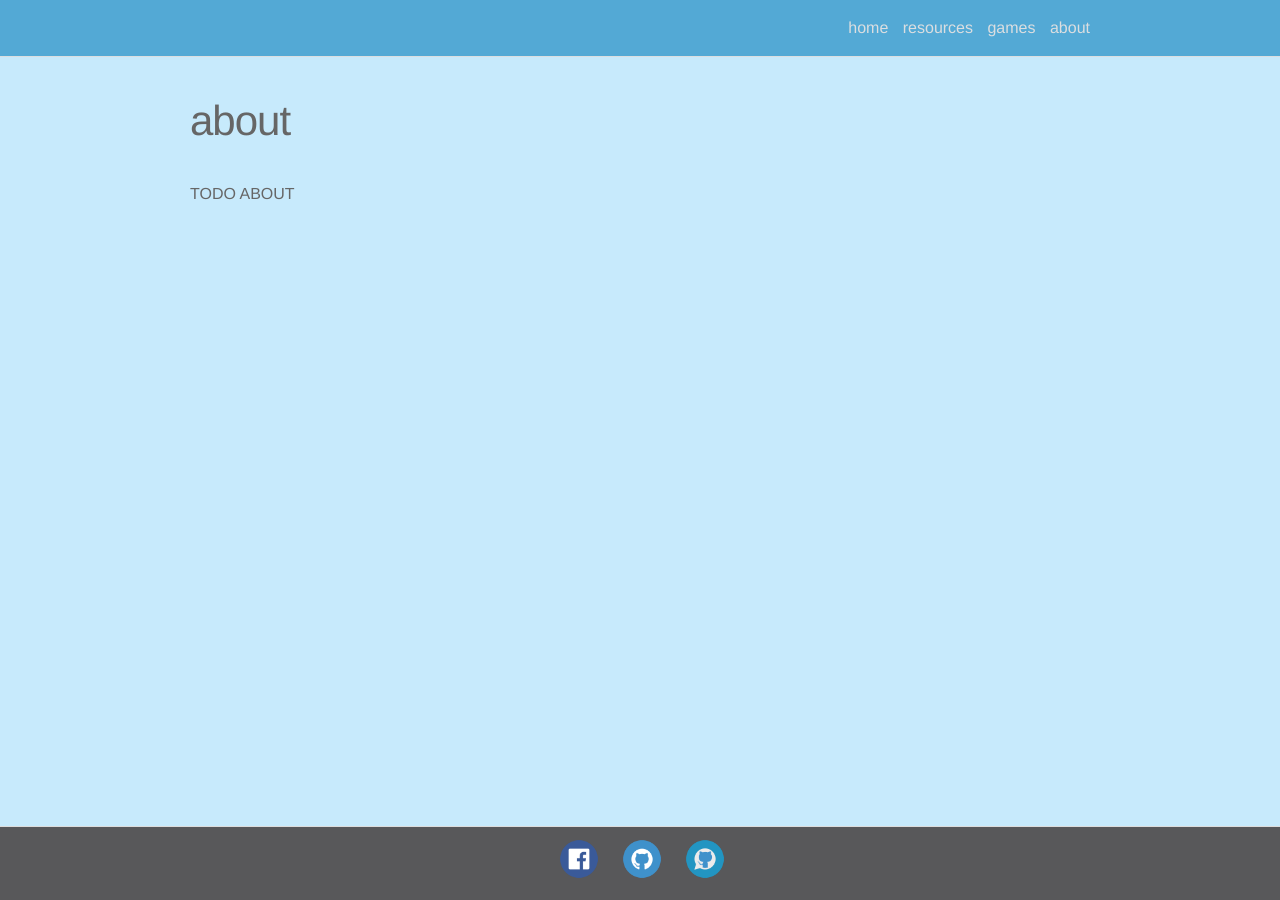
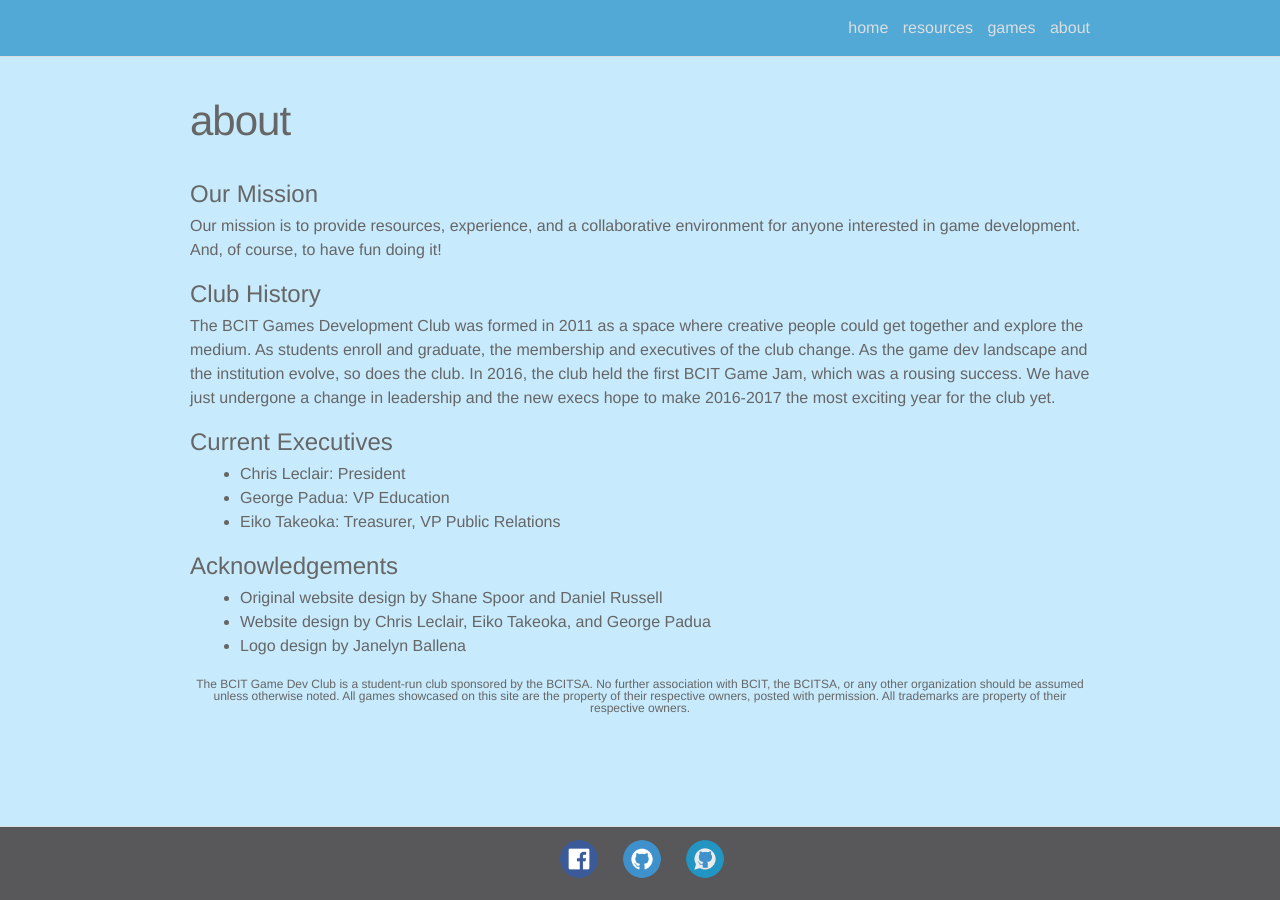
Before and after one commit to BCIT-GameDevClub/BCITOldWebsite, a Jekyll site: the page built from about.html, in a window 1280 px wide. Built offline with Jekyll 4.4.1, drawn with Linux system fonts in a browser that asks for light colours; nearby versions of some CDN libraries.

Commit message:
about page content

```diff
--- a/_sass/_layout.scss
+++ b/_sass/_layout.scss
@@ -434,6 +434,7 @@
 .gdc-fineprint {
     text-align: center;
     font-size: 0.75em;
+    line-height: 1em;
 }
 
 .gdc-resources-toplevel {
@@ -467,3 +468,8 @@
 #mc_embed_signup {
     margin-top: 4em;
 }
+
+.gdc-aboutpage > h2 {
+    font-size: 1.5em;
+    margin-bottom: 8px;
+}
--- a/about.html
+++ b/about.html
@@ -3,4 +3,27 @@ layout: page
 title: about
 permalink: /about/
 ---
-<p>TODO ABOUT</p>
+<div class="gdc-aboutpage">
+    <h2>Our Mission</h2>
+    <p>Our mission is to provide resources, experience, and a collaborative environment for anyone interested in game development. And, of course, to have fun doing it!</p>
+
+    <h2>Club History</h2>
+    <p>The BCIT Games Development Club was formed in 2011 as a space where creative people could get together and explore the medium. As students enroll and graduate, the membership and executives of the club change. As the game dev landscape and the institution evolve, so does the club. In 2016, the club held the first BCIT Game Jam, which was a rousing success. We have just undergone a change in leadership and the new execs hope to make 2016-2017 the most exciting year for the club yet.</p>
+
+    <h2>Current Executives</h2>
+    <ul>
+        <li>Chris Leclair: President</li>
+        <li>George Padua: VP Education</li>
+        <li>Eiko Takeoka: Treasurer, VP Public Relations</li>
+    </ul>
+
+    <h2>Acknowledgements</h2>
+    <ul>
+        <li>Original website design by Shane Spoor and Daniel Russell</li>
+        <li>Website design by Chris Leclair, Eiko Takeoka, and George Padua</li>
+        <li>Logo design by Janelyn Ballena</li>
+    </ul>
+
+    <p class="gdc-fineprint">The BCIT Game Dev Club is a student-run club sponsored by the BCITSA. No further association with BCIT, the BCITSA, or any other organization should be assumed unless otherwise noted. All games showcased on this site are the property of their respective owners, posted with permission. All trademarks are property of their respective owners.</p>
+
+</div>
```
